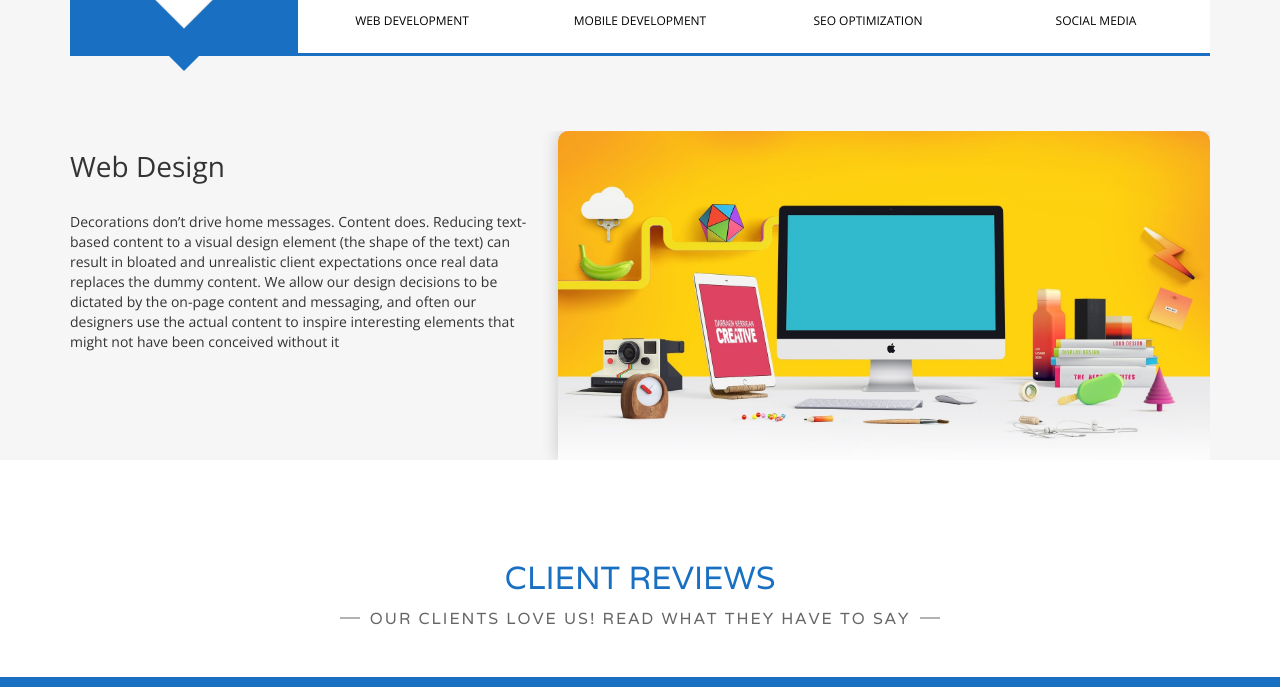
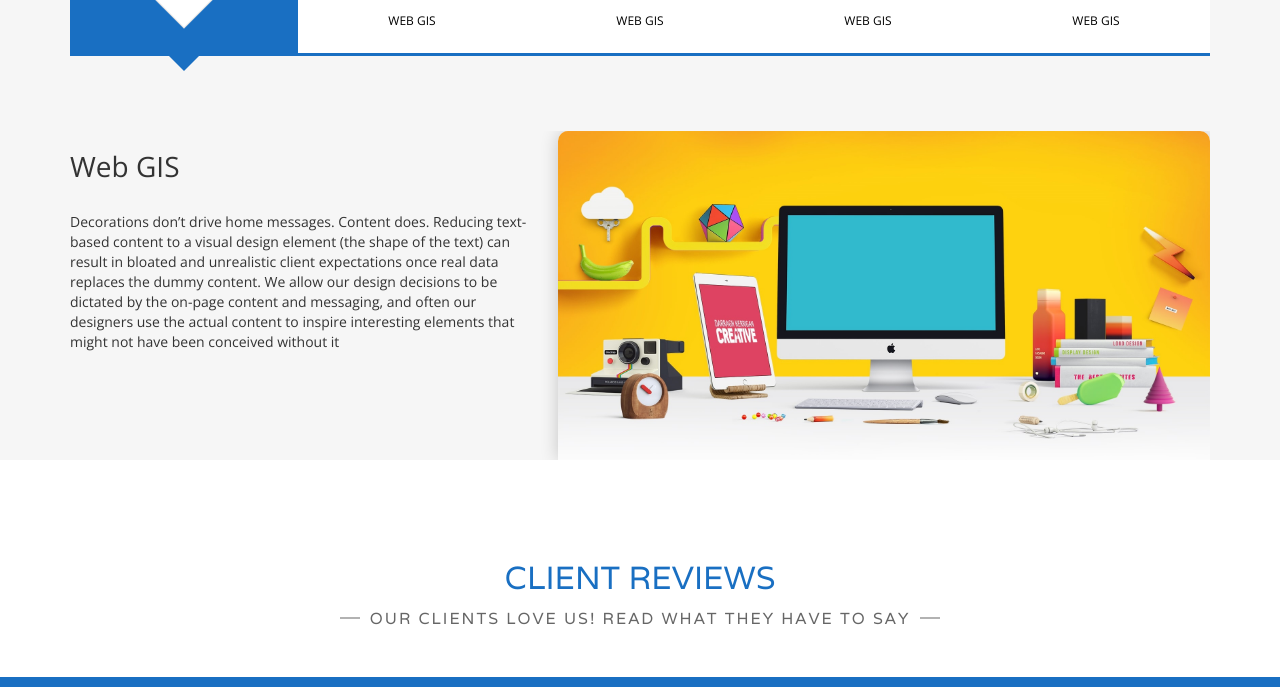
Before and after one commit to hbdber/hbdber, a plain HTML site: page index.html in a window 1280 px wide. Shown: the part 3933-4620 px from the top of the page. Drawn offline with nearby package versions, Linux system fonts and the light colour scheme.

Commit message:
Update index.html

```diff
--- a/index.html
+++ b/index.html
@@ -190,7 +190,7 @@
                                 <i class="fa fa-code" aria-hidden="true"></i>
                             </div><!-- /.rectangle -->
                             <h3>Webgis</h3>
-                            <p>The web development process involves taking the graphical elements defined in the design process and coding them into a custom theme.</p>
+                            <p>The Web GIS process involves taking the graphical elements defined in the design process and coding them into a custom theme.</p>
                         </div><!-- /.feature-about -->
                     </div>
                     <div class="col-sm-3 col-xs-6">
@@ -352,7 +352,7 @@
                                     <div class="rectangle">
                                         <i class="fa fa-laptop" aria-hidden="true"></i>
                                     </div>
-                                    <p class="hidden-xs">Web design</p>
+                                    <p class="hidden-xs">Web GIS</p>
                                 </div>
                             </div>
                         </a><!-- /.item -->
@@ -362,7 +362,7 @@
                                     <div class="rectangle">
                                         <i class="fa fa-code" aria-hidden="true"></i>
                                     </div>
-                                    <p class="hidden-xs">Web development</p>
+                                    <p class="hidden-xs">Web GIS</p>
                                 </div>
                             </div>
                         </a><!-- /.item -->
@@ -372,7 +372,7 @@
                                     <div class="rectangle">
                                         <i class="fa fa-mobile" aria-hidden="true"></i>
                                     </div>
-                                    <p class="hidden-xs">Mobile Development</p>
+                                    <p class="hidden-xs">Web GIS</p>
                                 </div>
                             </div>
                         </a><!-- /.item -->
@@ -382,7 +382,7 @@
                                     <div class="rectangle">
                                         <i class="fa fa-search" aria-hidden="true"></i>
                                     </div>
-                                    <p class="hidden-xs">SEO optimization</p>
+                                    <p class="hidden-xs">Web GIS</p>
                                 </div>
                             </div>
                         </a><!-- /.item -->
@@ -392,7 +392,7 @@
                                     <div class="rectangle">
                                         <i class="fa fa-twitter" aria-hidden="true"></i>
                                     </div>
-                                    <p class="hidden-xs">Social Media</p>
+                                    <p class="hidden-xs">Web GIS</p>
                                 </div>
                             </div>
                         </a><!-- /.item -->
@@ -405,7 +405,7 @@
                             <div class="row">
                                 <div class="col-md-5">
                                     <div class="service-info">
-                                        <h3 class="service-title">Web Design</h3>
+                                        <h3 class="service-title">Web GIS</h3>
                                         <p>Decorations don’t drive home messages. Content does. Reducing text-based content to a visual design element (the shape of the text) can result in bloated and unrealistic client expectations once real data replaces the dummy content. We allow our design decisions to be dictated by the on-page content and messaging, and often our designers use the actual content to inspire interesting elements that might not have been conceived without it</p>
                                     </div>
                                 </div>
@@ -419,8 +419,8 @@
                             <div class="row">
                                 <div class="col-md-5">
                                     <div class="service-info">
-                                        <h3 class="service-title">Web Development</h3>
-                                        <p>Once we have come up with a unique design and have finalized the textures and graphics to be added, the next step is to make it all come together. And that is what we aim to achieve at our web development agency India. Only a professionally designed website can justify the uniqueness of your idea and this is a fact clearly understood by our team. </p>
+                                        <h3 class="service-title">Web GIS</h3>
+                                        <p>Once we have come up with a unique design and have finalized the textures and graphics to be added, the next step is to make it all come together. And that is what we aim to achieve at our Web GIS agency India. Only a professionally designed website can justify the uniqueness of your idea and this is a fact clearly understood by our team. </p>
 
                                         <p>While a good design can impress the users, it is the codes and development process that ensures that your target users will find the browsing experience equally amazing as your design. </p>
                                     </div>
@@ -435,8 +435,8 @@
                             <div class="row">
                                 <div class="col-md-5">
                                     <div class="service-info">
-                                        <h3 class="service-title">Mobile Development</h3>
-                                        <p>With an increasing importance being given to smart phones, and mobile apps, it has become immensely important to include app development as part of web design services. Our team is known to provide excellent and extraordinary apps that are unique in every way. All the apps developed by our team are based on providing interesting features combined with enhanced functionality. With a mobile app in place, you can increase the reach of your brand and broaden its horizons too. You can have an easy to use professional app created that provides ease of functionality and an amazing appeal.</p>
+                                        <h3 class="service-title">Web GIS</h3>
+                                        <p>With an increasing importance being given to smart phones, and mobile apps, it has become immensely important to include app development as part of Web GIS services. Our team is known to provide excellent and extraordinary apps that are unique in every way. All the apps developed by our team are based on providing interesting features combined with enhanced functionality. With a mobile app in place, you can increase the reach of your brand and broaden its horizons too. You can have an easy to use professional app created that provides ease of functionality and an amazing appeal.</p>
                                     </div>
                                 </div>
                                 <div class="col-md-7">
@@ -449,7 +449,7 @@
                             <div class="row">
                                 <div class="col-md-5">
                                     <div class="service-info">
-                                        <h3 class="service-title">SEO optimization</h3>
+                                        <h3 class="service-title">Web GIS</h3>
                                         <p>Search engine optimization (SEO) is the process of improving the visibility of a web site in search engines. Consumer puts a lot of trust in search engines to find what they need. Google receives 34,000 searches per second. Those searches involve finding products, reviewing brands, and looking up business locations.</p>
                                     </div>
                                 </div>
@@ -463,8 +463,8 @@
                             <div class="row">
                                 <div class="col-md-5">
                                     <div class="service-info">
-                                        <h3 class="service-title">Social Media</h3>
-                                        <p>Social Media, has become an essential tool of marketing an online business. It gives you a platform to interact and inform people about yourself and your brand. The concept of social media basically refers to the task of promoting websites or business through social media platforms..</p>
+                                        <h3 class="service-title">Web GIS</h3>
+                                        <p>Web GIS, has become an essential tool of marketing an online business. It gives you a platform to interact and inform people about yourself and your brand. The concept of Web GIS basically refers to the task of promoting websites or business through Web GIS platforms..</p>
                                     </div>
                                 </div>
                                 <div class="col-md-7">
@@ -657,7 +657,7 @@
                                     <p>13 sep</p>
                                 </div><!-- /.timeline-date -->
                                 <div class="timeline-position">
-                                    <p>Web design &amp; Development</p>
+                                    <p>Web GIS &amp; Development</p>
                                 </div><!-- /.timeline-position -->
                             </div><!-- /.timeline-heading -->
                             <div class="timeline-body">
@@ -680,7 +680,7 @@
                         <div class="timeline-panel">
                             <div class="timeline-heading">
                                <div class="timeline-position">
-                                    <p>Web Design</p>
+                                    <p>Web GIS</p>
                                 </div><!-- /.timeline-position -->
                                 <div class="timeline-date">
                                     <p>5 Jan</p>
@@ -704,7 +704,7 @@
                                     <p>25 Aug</p>
                                 </div><!-- /.timeline-date -->
                                 <div class="timeline-position">
-                                    <p>Seo Optimization</p>
+                                    <p>Web GIS</p>
                                 </div><!-- /.timeline-position -->
                             </div><!-- /.timeline-heading -->
                             <div class="timeline-body">
@@ -734,8 +734,8 @@
                 <div class="portfolio">
                     <ul class="portfolio-sorting list-inline">
                         <li><a href="#" class=" active" data-group="all">all</a></li>
-                        <li><a href="#" class="" data-group="webdesign">Web Design</a></li>
-                        <li><a href="#" class="" data-group="webdev">Web Development</a></li>
+                        <li><a href="#" class="" data-group="webdesign">Web GIS</a></li>
+                        <li><a href="#" class="" data-group="webdev">Web GIS</a></li>
                         <li><a href="#" class="" data-group="mobileapps">Mobile apps</a></li>
                     </ul><!-- /.portfolio-sorting  -->
 
@@ -752,7 +752,7 @@
                                 </div><!-- /.portfolio-item-thumb  -->
                                 <div class="portfolio-info">
                                     <h3>PSD Template</h3>
-                                    <p>Web Design</p>
+                                    <p>Web GIS</p>
                                 </div><!-- /.portfolio-info  -->
                             </div>
                         </div><!-- /.col-md-3  -->
@@ -767,7 +767,7 @@
                                 </div><!-- /.portfolio-item-thumb  -->
                                 <div class="portfolio-info">
                                     <h3>Website</h3>
-                                    <p>Web Development</p>
+                                    <p>Web GIS</p>
                                 </div><!-- /.portfolio-info  -->
                             </div>
                         </div><!-- /.col-md-3  -->
@@ -797,7 +797,7 @@
                                 </div><!-- /.portfolio-item-thumb  -->
                                 <div class="portfolio-info">
                                     <h3>PSD Template</h3>
-                                    <p>Web Design</p>
+                                    <p>Web GIS</p>
                                 </div><!-- /.portfolio-info  -->
                             </div>
                         </div><!-- /.col-md-3  -->
@@ -812,7 +812,7 @@
                                 </div><!-- /.portfolio-item-thumb  -->
                                 <div class="portfolio-info">
                                     <h3>Wordpress Website</h3>
-                                    <p>Web Development</p>
+                                    <p>Web GIS</p>
                                 </div><!-- /.portfolio-info  -->
                             </div>
                         </div><!-- /.col-md-3  -->
@@ -842,7 +842,7 @@
                                 </div><!-- /.portfolio-item-thumb  -->
                                 <div class="portfolio-info">
                                     <h3>Woocommerce Website</h3>
-                                    <p>Web Development</p>
+                                    <p>Web GIS</p>
                                 </div><!-- /.portfolio-info  -->
                             </div>
                         </div><!-- /.col-md-3  -->
@@ -857,7 +857,7 @@
                                 </div><!-- /.portfolio-item-thumb  -->
                                 <div class="portfolio-info">
                                     <h3>PSD Template</h3>
-                                    <p>Web Design</p>
+                                    <p>Web GIS</p>
                                 </div><!-- /.portfolio-info  -->
                             </div>
                         </div><!-- /.col-md-3  -->
```
